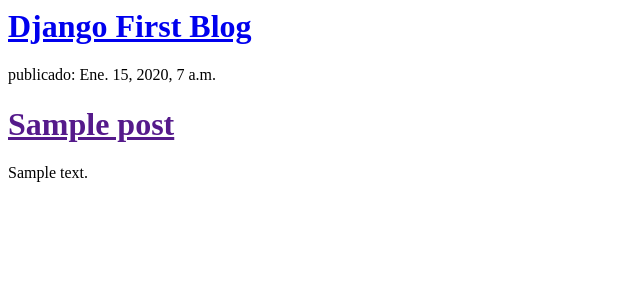
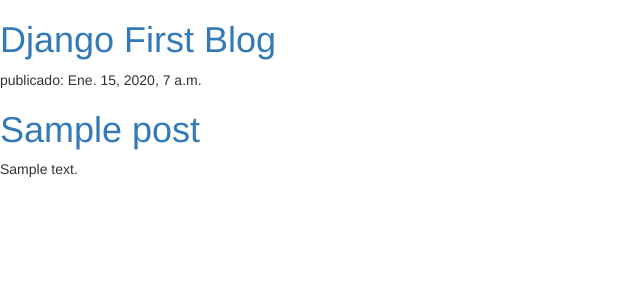
Before and after one commit to marcelogere/my-first-blog, a Django app: template blog/templates/blog/post_list.html in a window 1280 px wide. Shown: the top 300 px of the page, without its empty margins (0-640 px from the left). Run offline with Django 3.2, Linux system fonts and the light colour scheme; the template is opened without the code that fills it: values that come from a table or form of the project are taken from there, others are empty; tables that the repository leaves empty hold one stand-in row (values such as "Sample post"); some libraries are stand-ins or nearby versions.

Commit message:
Se agrego Bootstrap.

```diff
--- a/blog/templates/blog/post_list.html
+++ b/blog/templates/blog/post_list.html
@@ -1,3 +1,9 @@
+<html>
+<head>
+    <link rel="stylesheet" href="//maxcdn.bootstrapcdn.com/bootstrap/3.2.0/css/bootstrap.min.css">
+    <link rel="stylesheet" href="//maxcdn.bootstrapcdn.com/bootstrap/3.2.0/css/bootstrap-theme.min.css">
+</head>
+<body>
 <div>
     <h1>
         <a href = "/" > Django First Blog </a>
@@ -10,3 +16,5 @@
         <p>{{ post.text|linebreaksbr }} </p>
     </div>
 {% endfor %}
+</body>
+</html>
```
